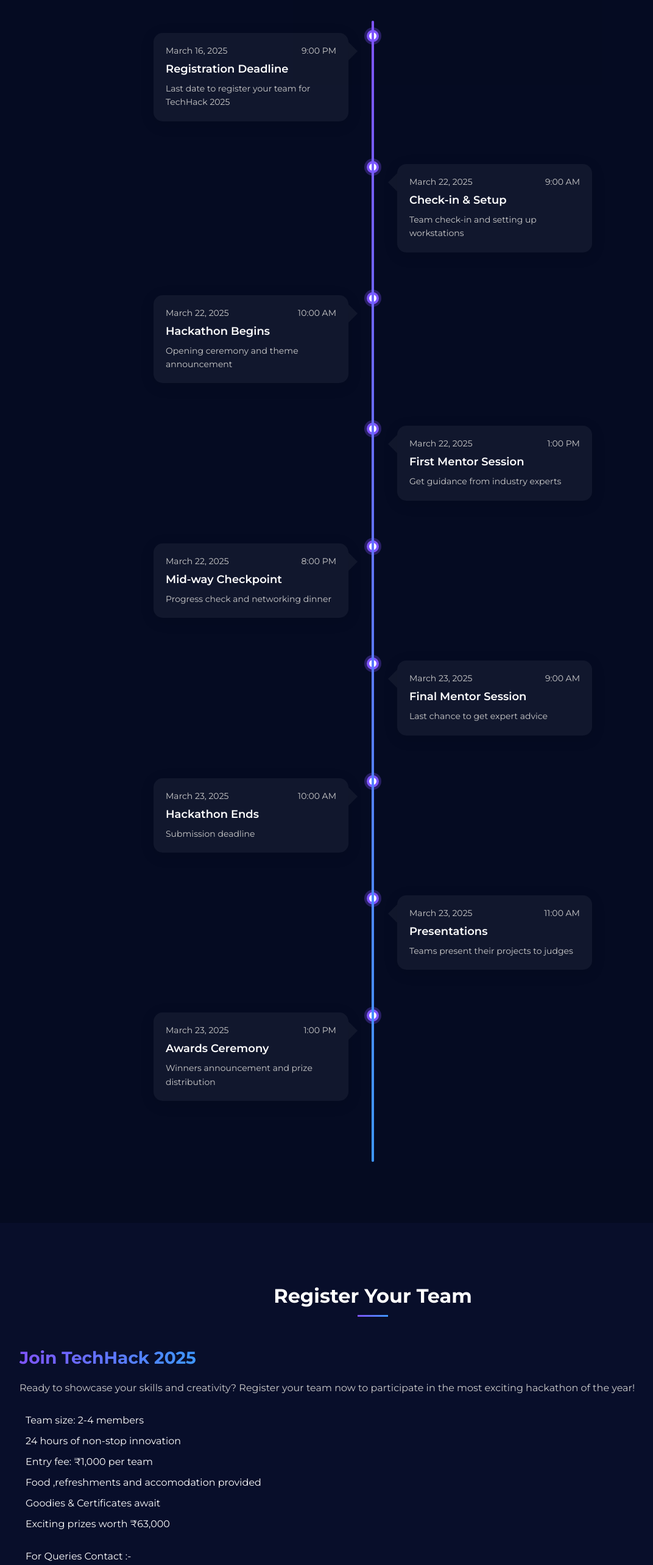
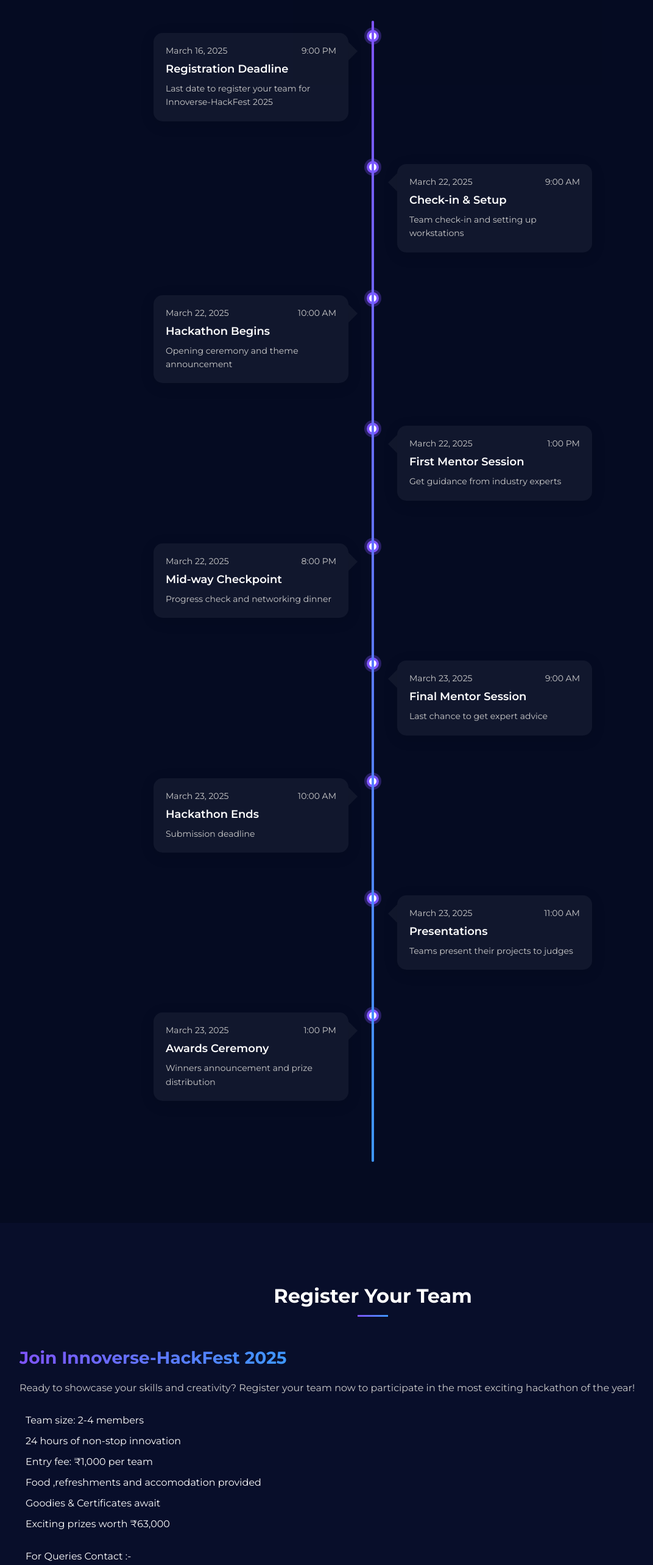
Before and after one commit to acespvg/hackathon-website, a React (Create React App) app in the folder frontend/: page / in a window 1280 px wide. Shown: the part 1640-4206 px from the top of the page at 61% size, without its empty margins (28-1100 px from the left). Built offline with nearby package versions, Linux system fonts and the light colour scheme.

Commit message:
Minor Changes

```diff
--- a/frontend/src/components/Registration.js
+++ b/frontend/src/components/Registration.js
@@ -14,7 +14,7 @@
 
         <div className="registration-container" data-aos="fade-up">
           <div className="registration-info">
-            <h3>Join TechHack 2025</h3>
+            <h3>Join Innoverse-HackFest 2025</h3>
             <p>
               Ready to showcase your skills and creativity? Register your team now
               to participate in the most exciting hackathon of the year!
--- a/frontend/src/components/Sponsors.js
+++ b/frontend/src/components/Sponsors.js
@@ -55,7 +55,7 @@
         <h2 className="section-title">Our Sponsors</h2>
 
         <p className="sponsors-intro" data-aos="fade-up">
-          We are grateful to our amazing sponsors who make TechHack 2025 possible.
+          We are grateful to our amazing sponsors who make Innoverse-HackFest 2025 possible.
           Their support enables us to create an incredible experience for all participants.
         </p>
 
--- a/frontend/src/components/Timeline.js
+++ b/frontend/src/components/Timeline.js
@@ -8,7 +8,7 @@
       date: 'March 16, 2025',
       time: '9:00 PM',
       title: 'Registration Deadline',
-      description: 'Last date to register your team for TechHack 2025'
+      description: 'Last date to register your team for Innoverse-HackFest 2025'
     },
     {
       date: 'March 22, 2025',
```
